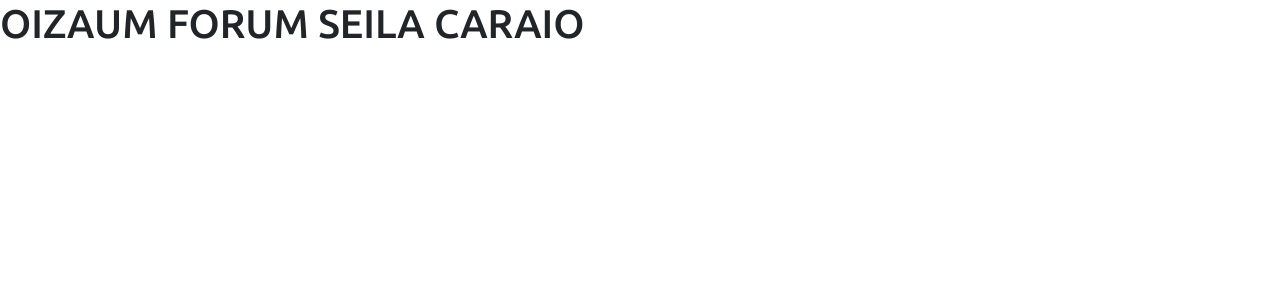
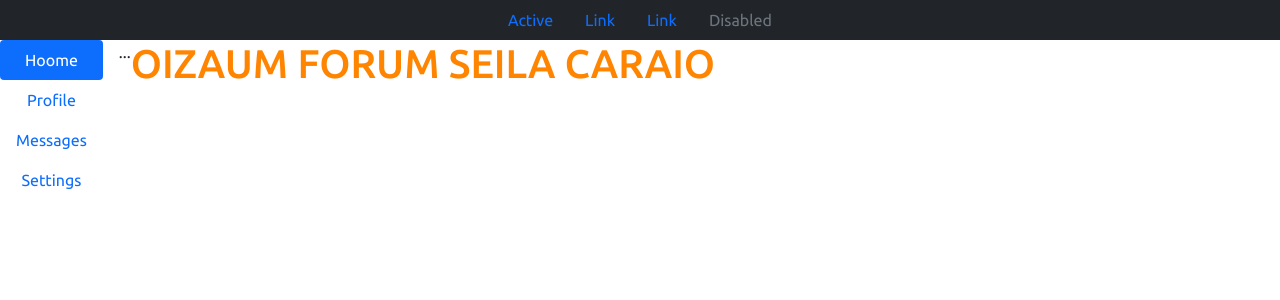
Before and after one commit to evairlf/forumSla, a React (Create React App) app in the folder frontend/: page / in a window 1280 px wide. Shown: the top 300 px of the page. Built offline with nearby package versions, Linux system fonts and the light colour scheme.

Commit message:
Add Sidebar,Navbar

```diff
--- a/frontend/src/App.tsx
+++ b/frontend/src/App.tsx
@@ -1,9 +1,15 @@
+import Navbar from "components/Navbar";
+import Sidebar from "components/sidebar"
 
 function App() {
   return (
-    <div>
-     <h1>OIZAUM FORUM SEILA CARAIO</h1>
+    <>
+    <Navbar/>
+    <div className="d-flex">
+    <Sidebar/>
+     <h1 className="text-primary">OIZAUM FORUM SEILA CARAIO</h1>
     </div>
+    </>
   );
 }
 
--- /dev/null
+++ b/frontend/src/components/Navbar/index.tsx
@@ -0,0 +1,22 @@
+
+
+function Navbar() {
+  return (
+    <ul className="nav justify-content-center bg-dark">
+  <li className="nav-item">
+    <a className="nav-link active" aria-current="page" href="#">Active</a>
+  </li>
+  <li className="nav-item">
+    <a className="nav-link" href="#">Link</a>
+  </li>
+  <li className="nav-item">
+    <a className="nav-link" href="#">Link</a>
+  </li>
+  <li className="nav-item">
+    <a className="nav-link disabled">Disabled</a>
+  </li>
+</ul>
+  );
+}
+
+export default Navbar;
--- /dev/null
+++ b/frontend/src/components/sidebar/index.tsx
@@ -0,0 +1,23 @@
+import imagem from "assets/images/Sei_la_Logotipo.png"
+
+function Sidebar() {
+    return (
+        <div className="d-flex align-items-start">
+        <div className="nav flex-column nav-pills me-3" id="v-pills-tab" role="tablist" aria-orientation="vertical">
+          <button className="nav-link active" id="v-pills-home-tab" data-bs-toggle="pill" data-bs-target="#v-pills-home" type="button" role="tab" aria-controls="v-pills-home" aria-selected="true">Hoome</button>
+          <button className="nav-link" id="v-pills-profile-tab" data-bs-toggle="pill" data-bs-target="#v-pills-profile" type="button" role="tab" aria-controls="v-pills-profile" aria-selected="false">Profile</button>
+          <button className="nav-link" id="v-pills-messages-tab" data-bs-toggle="pill" data-bs-target="#v-pills-messages" type="button" role="tab" aria-controls="v-pills-messages" aria-selected="false">Messages</button>
+          <button className="nav-link" id="v-pills-settings-tab" data-bs-toggle="pill" data-bs-target="#v-pills-settings" type="button" role="tab" aria-controls="v-pills-settings" aria-selected="false">Settings</button>
+        </div>
+        <div className="tab-content" id="v-pills-tabContent">
+          <div className="tab-pane fade show active" id="v-pills-home" role="tabpanel" aria-labelledby="v-pills-home-tab">...</div>
+          <div className="tab-pane fade" id="v-pills-profile" role="tabpanel" aria-labelledby="v-pills-profile-tab">...</div>
+          <div className="tab-pane fade" id="v-pills-messages" role="tabpanel" aria-labelledby="v-pills-messages-tab">...</div>
+          <div className="tab-pane fade" id="v-pills-settings" role="tabpanel" aria-labelledby="v-pills-settings-tab">...</div>
+        </div>
+      </div>
+
+    );
+  }
+
+  export default Sidebar;
```
Also changed, not shown: frontend/src/assets/images/Sei_la_Logotipo.png (added).
